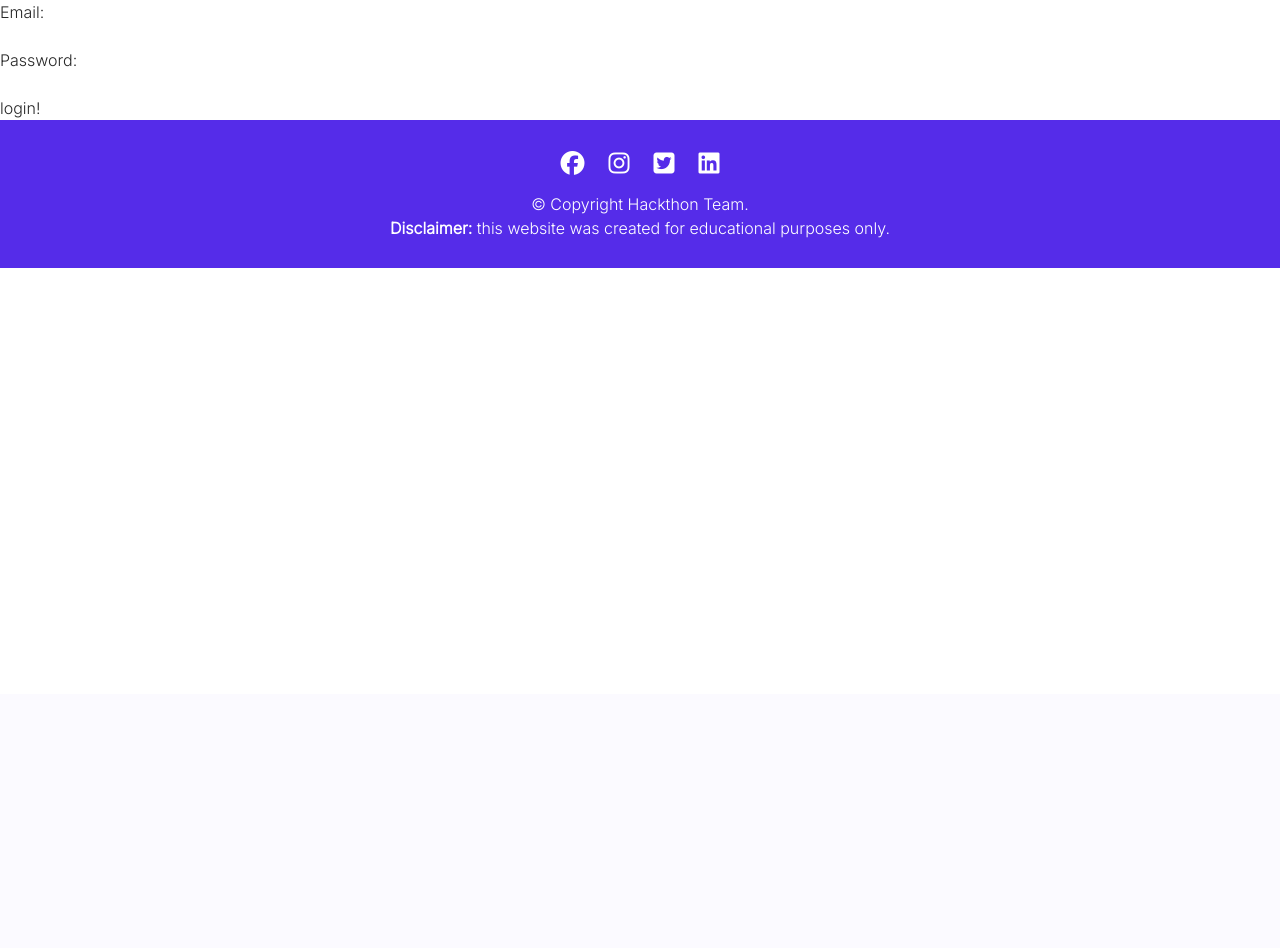
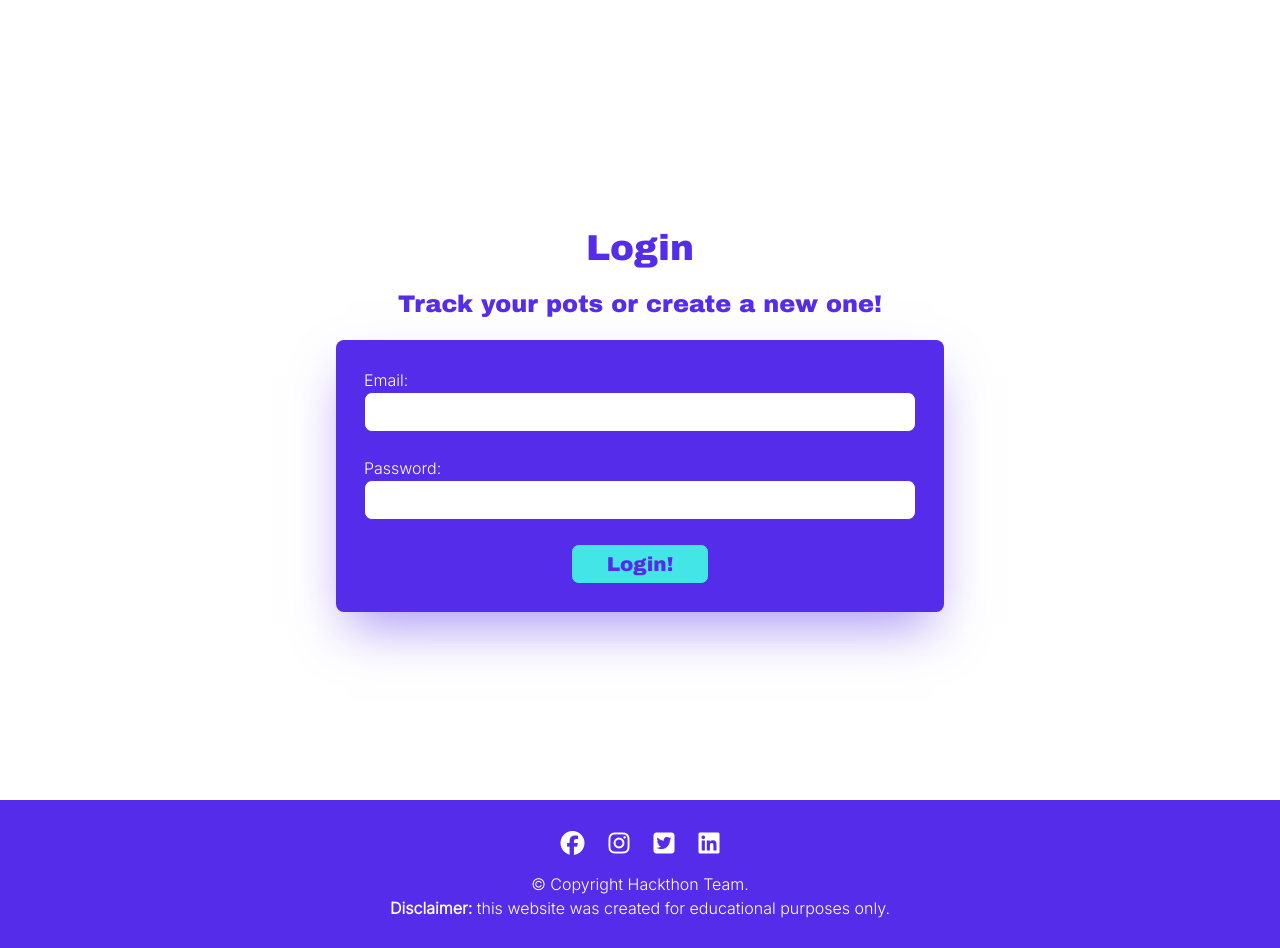
Before and after one commit to AwsSG/revfinance, a Flask app: page /login in a window 1280 px wide. Shown: the part 106-1054 px from the top of the page. Before the commit the page ends 374 px from the top, so only its background shows below. Run offline with Flask 3, Linux system fonts and the light colour scheme; some libraries are stand-ins or nearby versions.

Commit message:
Style login page and update signup button

```diff
--- a/static/css/output.css
+++ b/static/css/output.css
@@ -616,8 +590,16 @@ body, p{
   width: 100%;
 }
 
-.w-screen{
-  width: 100vw;
+.w-1{
+  width: 0.25rem;
+}
+
+.w-1\/4{
+  width: 25%;
+}
+
+.w-1\/2{
+  width: 50%;
 }
 
 .max-w-4xl{
@@ -683,9 +643,24 @@ body, p{
   border-color: rgb(85 44 233 / var(--tw-border-opacity));
 }
 
+.border-white{
+  --tw-border-opacity: 1;
+  border-color: rgb(255 255 255 / var(--tw-border-opacity));
+}
+
+.border-fluorescent-blue{
+  --tw-border-opacity: 1;
+  border-color: rgb(68 229 231 / var(--tw-border-opacity));
+}
+
 .bg-han-purple{
   --tw-bg-opacity: 1;
   background-color: rgb(85 44 233 / var(--tw-bg-opacity));
+}
+
+.bg-fluorescent-blue{
+  --tw-bg-opacity: 1;
+  background-color: rgb(68 229 231 / var(--tw-bg-opacity));
 }
 
 .p-5{
@@ -796,21 +741,20 @@ body, p{
   color: rgb(85 44 233 / var(--tw-text-opacity));
 }
 
-.text-fluorescent-blue{
-  --tw-text-opacity: 1;
-  color: rgb(68 229 231 / var(--tw-text-opacity));
-}
-
-.shadow-lg{
-  --tw-shadow: 0 10px 15px -3px rgb(0 0 0 / 0.1), 0 4px 6px -4px rgb(0 0 0 / 0.1);
-  --tw-shadow-colored: 0 10px 15px -3px var(--tw-shadow-color), 0 4px 6px -4px var(--tw-shadow-color);
-  box-shadow: var(--tw-ring-offset-shadow, 0 0 #0000), var(--tw-ring-shadow, 0 0 #0000), var(--tw-shadow);
-}
-
 .shadow-2xl{
   --tw-shadow: 0 25px 50px -12px rgb(0 0 0 / 0.25);
   --tw-shadow-colored: 0 25px 50px -12px var(--tw-shadow-color);
   box-shadow: var(--tw-ring-offset-shadow, 0 0 #0000), var(--tw-ring-shadow, 0 0 #0000), var(--tw-shadow);
+}
+
+.shadow-han-purple\/50{
+  --tw-shadow-color: rgb(85 44 233 / 0.5);
+  --tw-shadow: var(--tw-shadow-colored);
+}
+
+.shadow-fluorescent-blue\/50{
+  --tw-shadow-color: rgb(68 229 231 / 0.5);
+  --tw-shadow: var(--tw-shadow-colored);
 }
 
 .shadow-han-purple{
@@ -818,8 +762,18 @@ body, p{
   --tw-shadow: var(--tw-shadow-colored);
 }
 
-.first-line\:border::first-line{
-  border-width: 1px;
+.first-line\:border-2::first-line{
+  border-width: 2px;
+}
+
+.hover\:bg-fluorescent-blue:hover{
+  --tw-bg-opacity: 1;
+  background-color: rgb(68 229 231 / var(--tw-bg-opacity));
+}
+
+.hover\:bg-han-purple:hover{
+  --tw-bg-opacity: 1;
+  background-color: rgb(85 44 233 / var(--tw-bg-opacity));
 }
 
 .hover\:text-fluorescent-blue:hover{
@@ -849,6 +808,10 @@ body, p{
     width: 50%;
   }
 
+  .md\:w-1\/4{
+    width: 25%;
+  }
+
   .md\:p-7{
     padding: 1.75rem;
   }
--- a/templates/login.html
+++ b/templates/login.html
@@ -1,16 +1,35 @@
 {% extends "base.html" %}
 {% block content %}
 
-<div class="form">
+<div class="form flex h-screen items-center justify-center">
 
-    <form id="login" action="login" method="POST">
-        <p id="errorMsg"></p>
-        <label for="email">Email:</label><br>
-        <input type="email" id="email" name="email"><br>
-        <label for="password">Password:</label><br>
-        <input type="password" id="password" name="password"><br>
-        <input type="submit" value="login!">
-    </form>
+    <div class="w-5/6 p-4 m-auto md:w-1/2 2xl:w-1/4">
+
+        <h1 class="pt-10 block">Login</h1>
+        <h2 class="p-5 text-center">Track your pots or create a new one!</h2>
+
+        <form id="login" action="login" method="POST" class="p-4 first-line:border-2 rounded-lg bg-han-purple border-han-purple shadow-2xl shadow-han-purple/50">
+
+            <p id="errorMsg"></p>
+
+            <div class="p-3">
+            <label for="email" class="text-white">Email:</label><br>
+            <input type="email" id="email" name="email" class="w-full h-10 pl-5 border rounded-lg border-han-purple"><br>
+            </div>
+
+            <div class="p-3">
+            <label for="password" class="text-white">Password:</label><br>
+            <input type="password" id="password" name="password" class="w-full h-10 pl-5 border rounded-lg border-han-purple"><br>
+            </div>
+
+            <div class="p-3 text-center text-xl font-archivo-black">
+            <input type="submit" value="Login!" class="w-1/2 h-10 border rounded-lg bg-fluorescent-blue text-han-purple hover:text-white cursor-pointer md:w-1/4">
+            </div>
+
+        </form>
+
+    </div>
+
 </div>
 
 {% endblock %}
--- a/templates/signup.html
+++ b/templates/signup.html
@@ -38,8 +38,8 @@
                 <label for="checkPassword">Confirm Password:</label><br>
                 <input type="password" id="checkPassword" name="checkPassword" class="w-full h-10 pl-5 border rounded-lg border-han-purple"><br>
             </div>
-            <div class="p-3 text-center text-xl font-archivo-black text-han-purple hover:text-fluorescent-blue">
-                <input type="submit" value="Sign Up!" class="cursor-pointer">
+            <div class="p-3 text-center text-xl font-archivo-black">
+                <input type="submit" value="Sign Up!" class="w-1/2 h-10 border border-fluorescent-blue rounded-lg bg-fluorescent-blue text-han-purple hover:text-white cursor-pointer md:w-1/4">
             </div>
 
         </form>
```
Also changed, not shown: other parts of static/css/output.css (+30 -91 lines).
